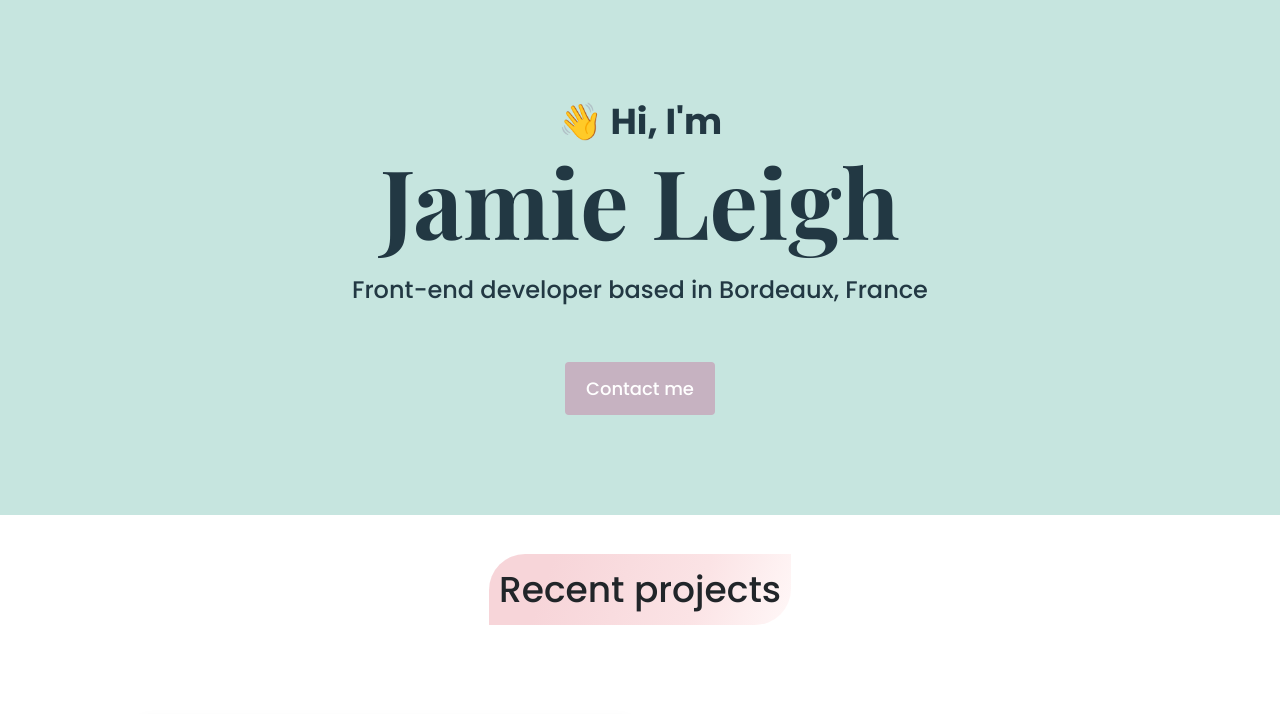
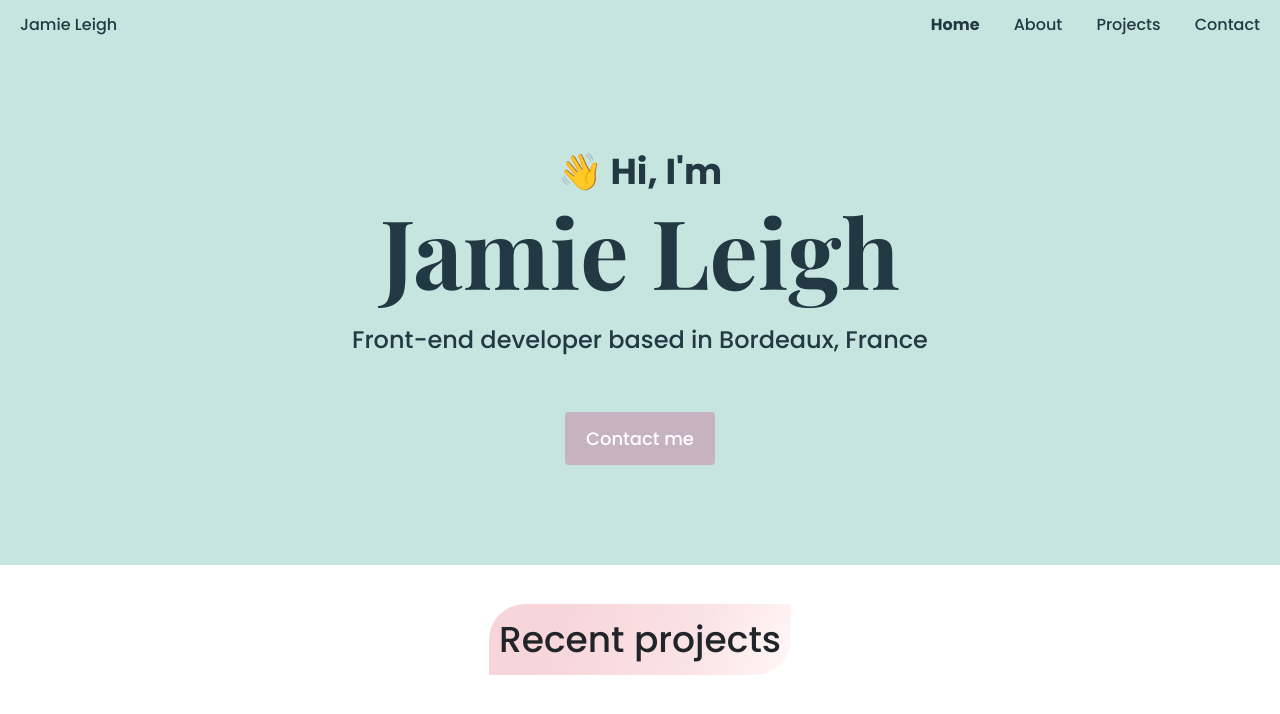
Before and after one commit to j4mieLeigh/Portfolio-DRAFT-2, a plain HTML site: page index.html in a window 1280 px wide. Shown: the top 714 px of the page. Drawn offline with nearby package versions, Linux system fonts and the light colour scheme.

Commit message:
Built nav bar in html, css, copied nav bar to all pages

```diff
--- a/index.html
+++ b/index.html
@@ -41,6 +41,20 @@
     <title>Web Development Portfolio | Home | Jamie Leigh</title>
   </head>
   <body>
+    <nav>
+      <ul class="nav-bar homepage-nav-bar">
+        <div class="nav-name">
+          <li><a href="/index.html">Jamie Leigh</a></li>
+        </div>
+        <div class="nav-pages">
+          <li class="active"><a href="/index.html">Home</a></li>
+          <li><a href="/about.html">About</a></li>
+          <li><a href="/projects.html">Projects</a></li>
+          <li><a href="/contact.html">Contact</a></li>
+        </div>
+      </ul>
+    </nav>
+
     <div class="homepage-hero">
       <h2>👋 Hi, I'm</h2>
       <h1>Jamie Leigh</h1>
--- a/src/style.css
+++ b/src/style.css
@@ -67,6 +67,7 @@ h3 {
 
 .btn-branding:hover {
   color: var(--text-color);
+  transition: all 200ms ease-in-out;
 }
 
 .btn-branding-outline {
@@ -78,6 +79,7 @@ h3 {
 
 .btn-branding-outline:hover {
   color: #223843a5;
+  transition: all 200ms ease-in-out;
 }
 
 .project-one,
@@ -158,6 +160,7 @@ a {
 a:hover {
   color: var(--text-color);
   opacity: 0.7;
+  transition: all 200ms ease-in-out;
 }
 
 .icons {
@@ -167,6 +170,34 @@ a:hover {
 
 i {
   margin: 30px 10px;
+}
+
+/* Navigation Bar */
+
+.nav-bar {
+  padding: 10px 5px;
+}
+
+.homepage-nav-bar {
+  background-color: var(--branding-color);
+}
+
+nav ul {
+  display: flex;
+  justify-content: space-between;
+  list-style: none;
+  margin: 0;
+  padding: 0;
+}
+
+nav li {
+  display: inline;
+  line-height: 30px;
+  padding: 0 15px;
+}
+
+nav li.active a {
+  font-weight: bold;
 }
 
 /* Media Query */
@@ -239,4 +270,12 @@ i {
   .project-description {
     text-align: center;
   }
+
+  .nav-name {
+    display: none;
+  }
+
+  nav ul {
+    justify-content: center;
+  }
 }
```
Also changed, not shown: about.html (+13 -0 lines), contact.html (+13 -0 lines), projects.html (+13 -0 lines).
